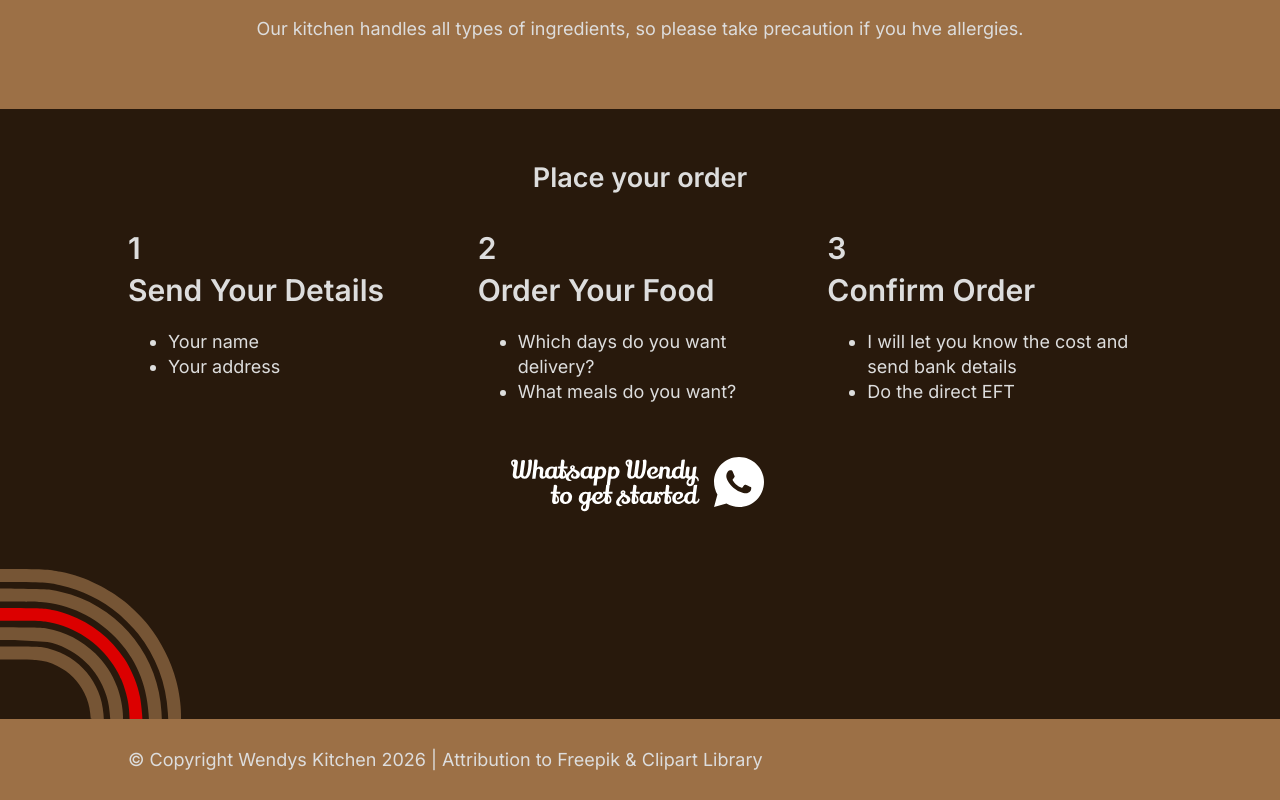
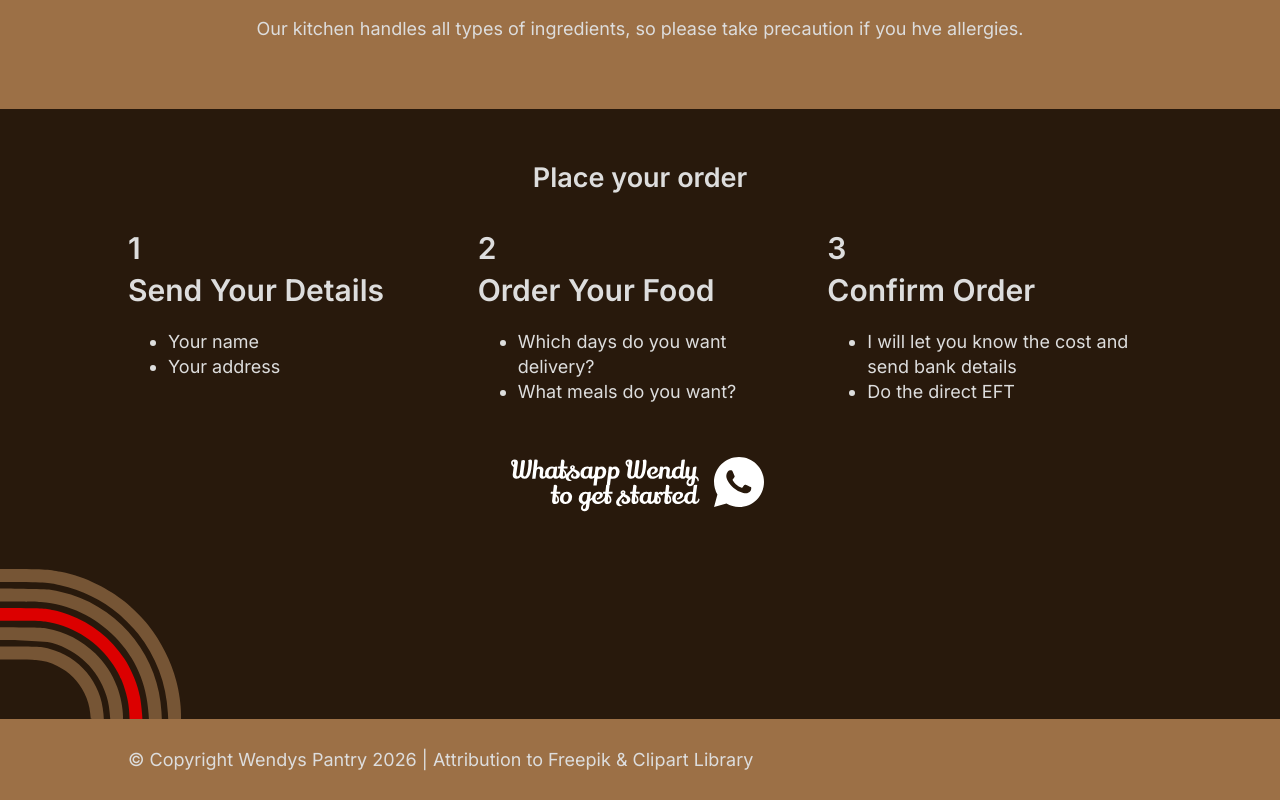
Before and after one commit to elfynity/wendys-pantry, a Next.js app: page / in a window 1280 px wide. Shown: the part 3032-3832 px from the top of the page. Built offline with nearby package versions, Linux system fonts and the light colour scheme.

Commit message:
last changes

```diff
--- a/components/Footer.jsx
+++ b/components/Footer.jsx
@@ -26,7 +26,7 @@ export const Footer = () => {
 
     <Container customClass="footerContainer">
       <footer>
-          <p>&copy; Copyright Wendys Kitchen {currentYear} | Attribution to Freepik & Clipart Library </p>
+          <p>&copy; Copyright Wendys Pantry {currentYear} | Attribution to Freepik & Clipart Library </p>
       </footer>
     </Container>
 
```
